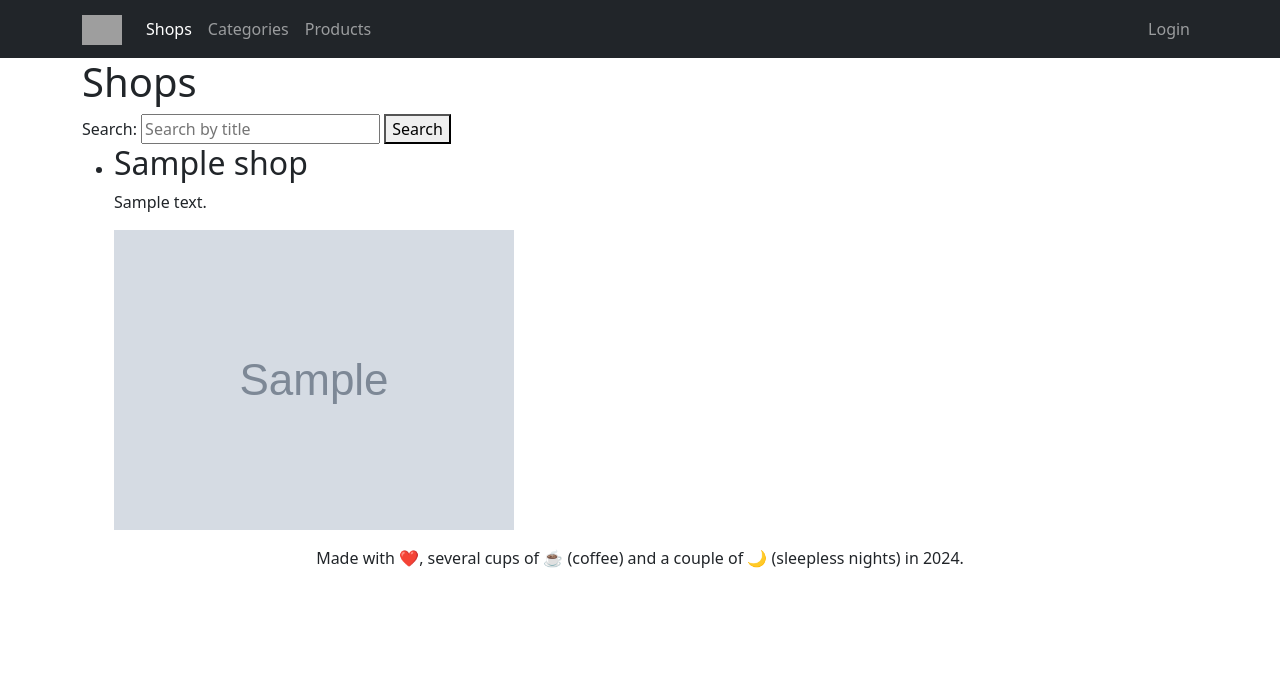
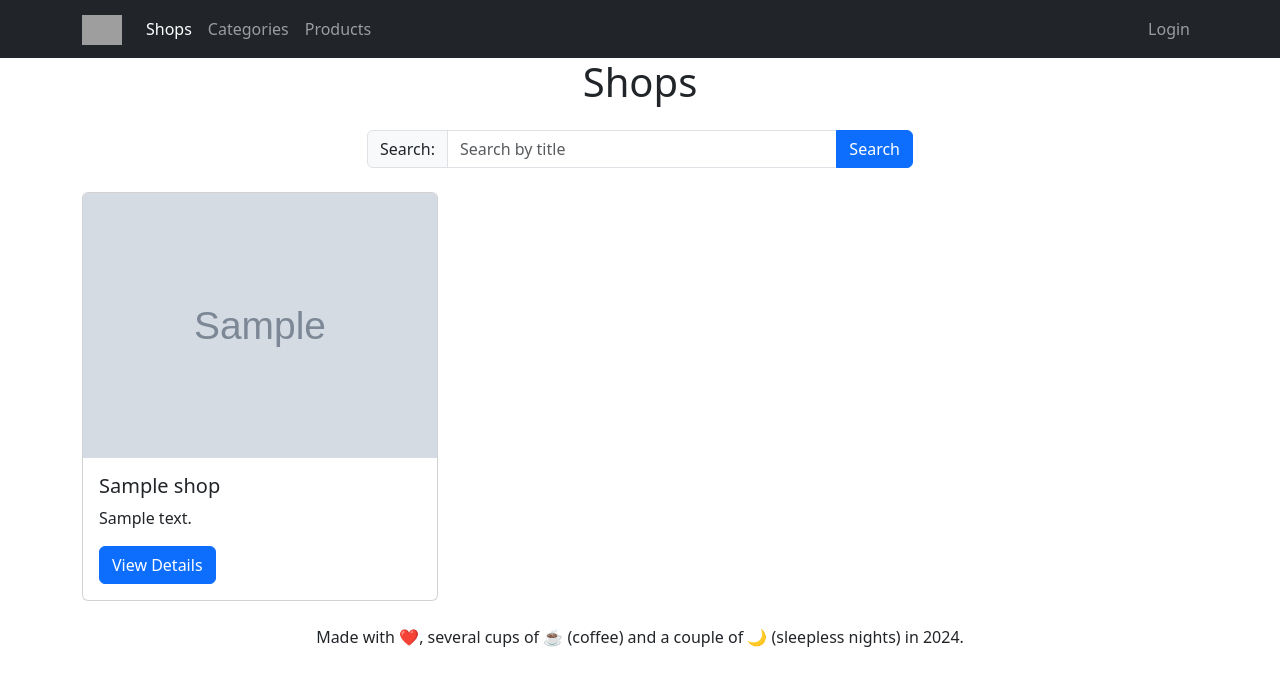
Before and after one commit to TheFoxKD/python-django-test-task, a Django app: page /shop/ in a window 1280 px wide. Shown: the top 686 px of the page. Run offline with Django 5.2, Linux system fonts and the light colour scheme; tables that the repository leaves empty hold one stand-in row (values such as "Sample post"); grey boxes marked "Sample" are stand-in pictures; parts of the project's set-up code (start-up, migrations or seed data) failed here and were passed over; some libraries are stand-ins or nearby versions; grey boxes are pictures that could not be loaded.

Commit message:
Update shop_list.html to use card layout for displaying shops

```diff
--- a/web/templates/core/shop/shop_list.html
+++ b/web/templates/core/shop/shop_list.html
@@ -1,20 +1,37 @@
 {% extends "core/extend_base.html" %}
 
 {% block content %}
-    <h1>Shops</h1>
-    <form method="GET">
-        <label for="search">Search:</label>
-        <input type="text" name="search" placeholder="Search by title" value="{{ request.GET.search }}" id="search">
-        <button type="submit">Search</button>
-    </form>
+    <h1 class="text-center mb-4">Shops</h1>
+    <div class="row justify-content-center">
+        <div class="col-md-6">
+            <form method="GET" class="mb-4">
+                <div class="input-group">
+                    <label for="search" class="input-group-text">Search:</label>
+                    <input type="text" id="search" name="search" placeholder="Search by title"
+                           value="{{ request.GET.search }}" class="form-control">
+                    <button type="submit" class="btn btn-primary">Search</button>
+                </div>
+            </form>
+        </div>
+    </div>
 
-    <ul>
+    <div class="row">
         {% for shop in shop_list %}
-            <li>
-                <h2>{{ shop.title }}</h2>
-                <p>{{ shop.description }}</p>
-                <img src="{{ shop.imageUrl }}" alt="{{ shop.title }}">
-            </li>
+            <div class="col-md-4 mb-4">
+                <div class="card h-100">
+                    <img src="{{ shop.imageUrl }}" class="card-img-top" alt="{{ shop.title }}">
+                    <div class="card-body">
+                        <h5 class="card-title">{{ shop.title }}</h5>
+                        <p class="card-text">{{ shop.description|truncatechars:100 }}</p>
+                        <a href="#" class="btn btn-primary">View Details</a>
+                    </div>
+                </div>
+            </div>
+        {% empty %}
+            <div class="col-12">
+                <p class="text-center">No shops found.</p>
+            </div>
         {% endfor %}
-    </ul>
+    </div>
+
 {% endblock content %}
```
